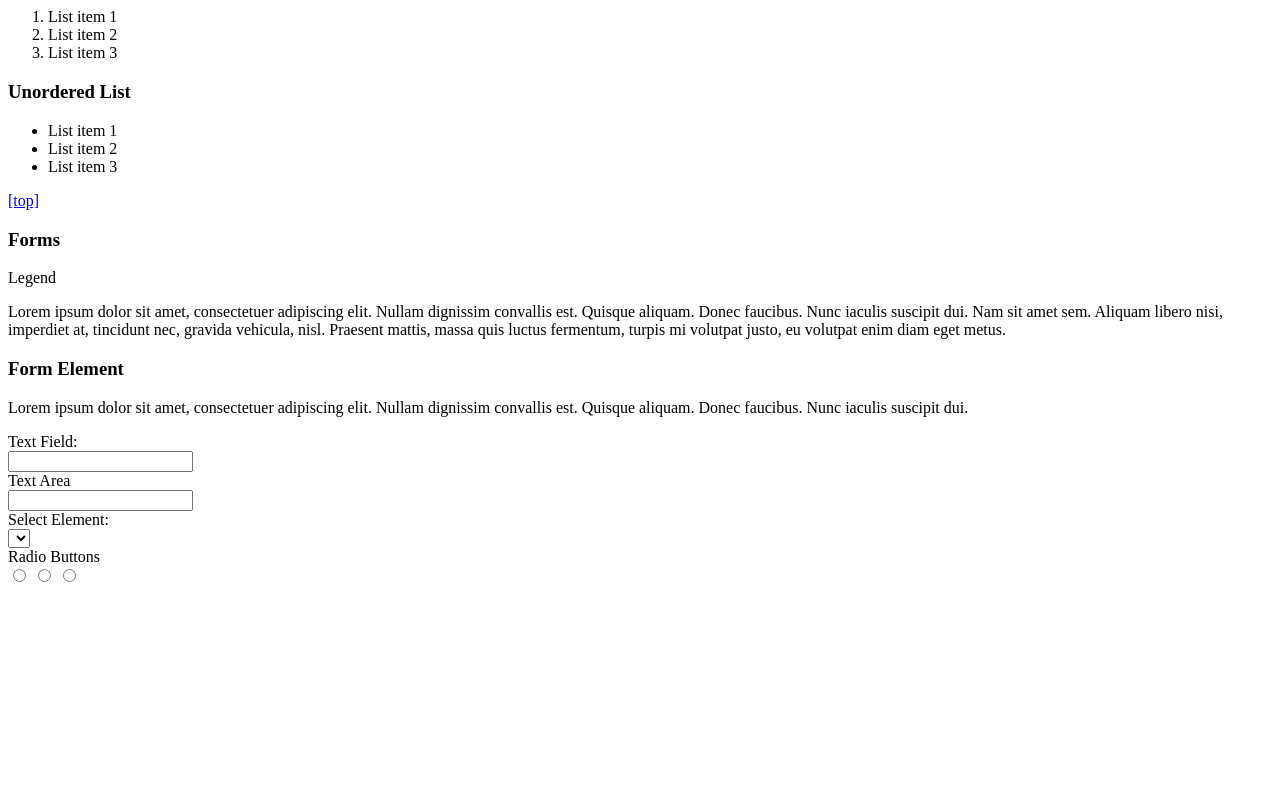
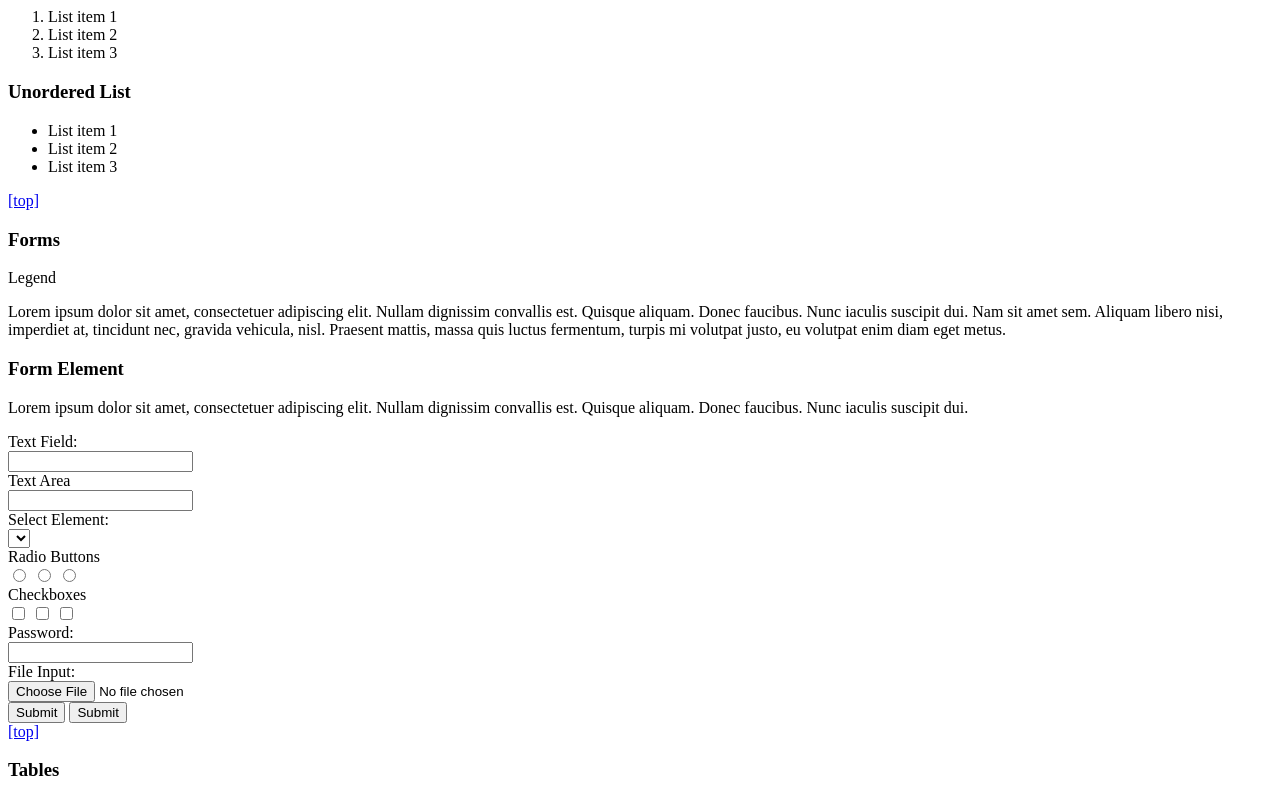
Before and after one commit to shawn-dpl/html-replication-1, a plain HTML site: page elements.html in a window 1280 px wide. Shown: the part 813-1613 px from the top of the page. Before the commit the page ends 1407 px from the top, so only its background shows below. Drawn offline with Linux system fonts and the light colour scheme.

Commit message:
added forms

```diff
--- a/elements.html
+++ b/elements.html
@@ -138,6 +138,31 @@
         <input type="radio" name="Radio 2" />
         <input type="radio" name="Radio 3" />
       </div>
+      <div>
+        <form>Checkboxes</form>
+        <input type="checkbox" name="Radio 1" />
+        <input type="checkbox" id="Radio 2" />
+        <input type="checkbox" id="Radio 3" />
+      </div>
+      <div>
+        <form>Password:</form>
+        <input type="text" />
+      </div>
+      <div>
+        <form>File Input:</form>
+        <input type="file" />
+      </div>
+      <div>
+        <input type="submit" />
+        <input type="submit" />
+      </div>
+      <div>
+        <a href="#top"><u>[top]</u></a>
+      </div>
+
+      <div>
+        <h3>Tables</h3>
+      </div>
     </div>
   </body>
 </html>
```
